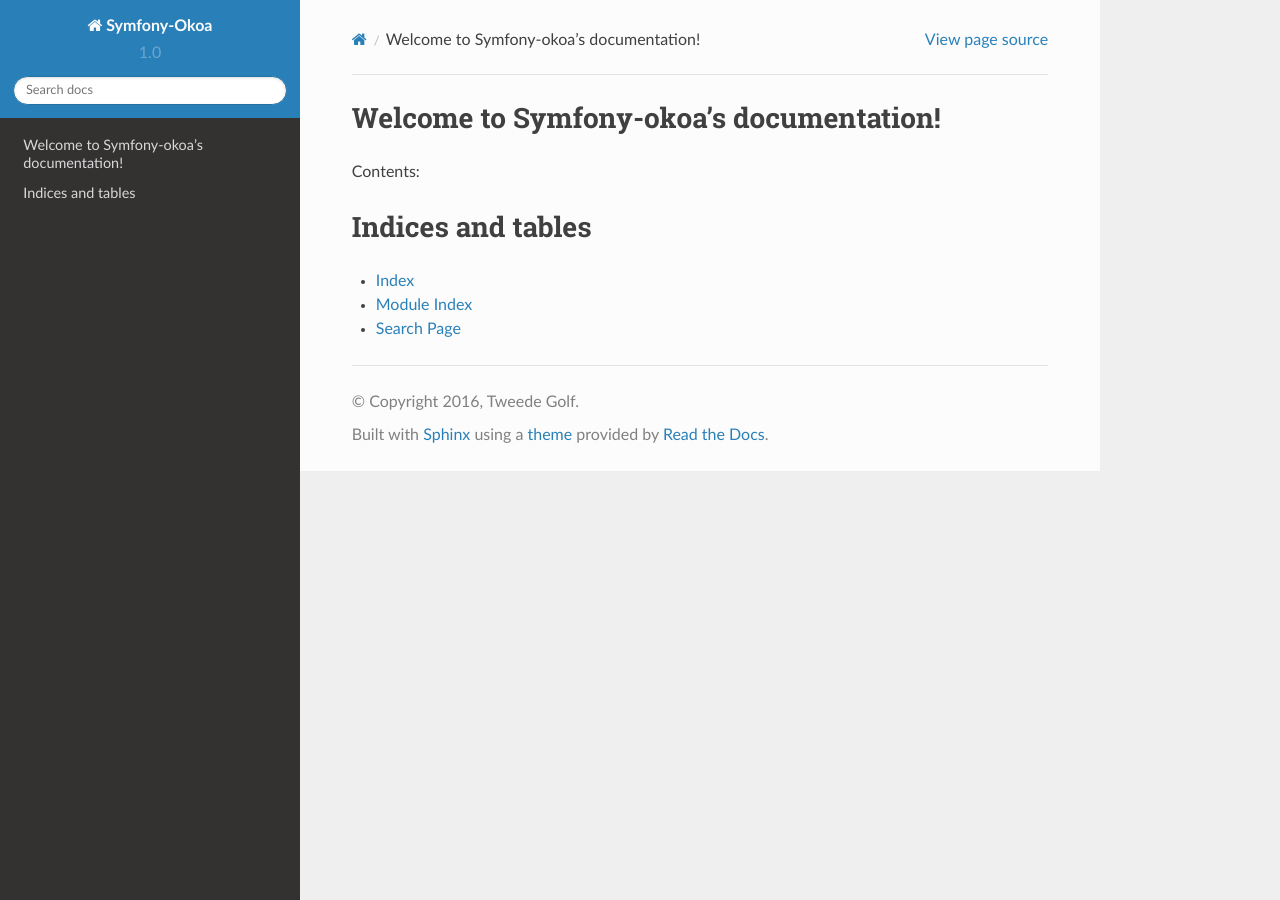
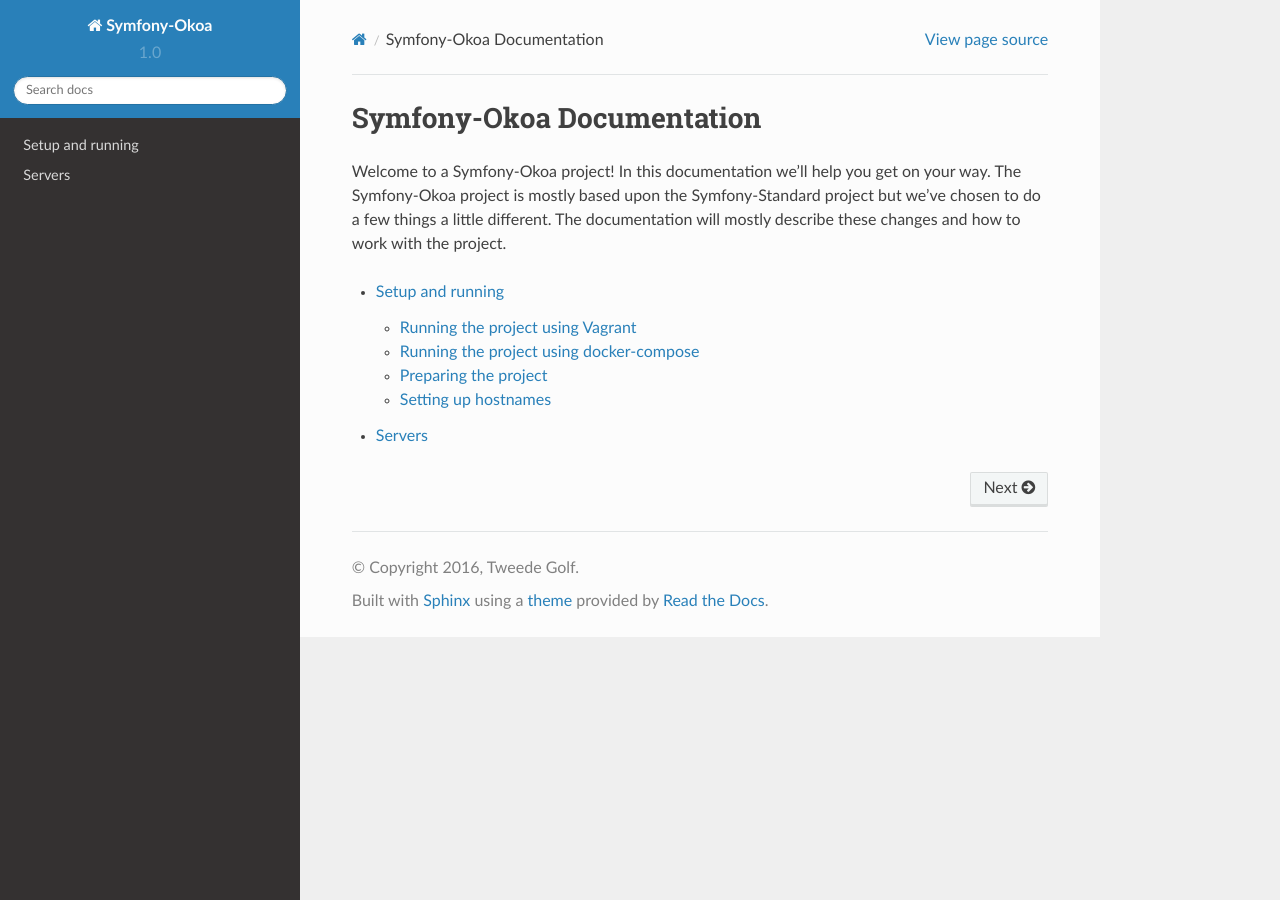
Before and after one commit to tweedegolf/symfony-okoa, a Sphinx documentation site: the page built from docs/index.rst, in a window 1280 px wide. Built offline with Sphinx 7.4.7 and the Read the Docs theme 2.0.0, drawn with Linux system fonts in a browser that asks for light colours; some of the changed lines change nothing that is shown.

Commit message:
Add setup and server documentation

```diff
--- a/docs/index.rst
+++ b/docs/index.rst
@@ -1,21 +1,15 @@
-.. Symfony-okoa documentation master file, created by
-   sphinx-quickstart on Sun May 29 19:55:08 2016.
-   You can adapt this file completely to your liking, but it should at least
-   contain the root `toctree` directive.
+Symfony-Okoa Documentation
+==========================
 
-Welcome to Symfony-okoa's documentation!
-========================================
 
-Contents:
+Welcome to a Symfony-Okoa project! In this documentation we'll help you get on
+your way. The Symfony-Okoa project is mostly based upon the Symfony-Standard
+project but we've chosen to do a few things a little different. The
+documentation will mostly describe these changes and how to work with the
+project.
 
 .. toctree::
-   :maxdepth: 2
+    :maxdepth: 2
 
-
-
-Indices and tables
-==================
-
-* :ref:`genindex`
-* :ref:`modindex`
-* :ref:`search`
+    setup_and_running
+    servers
--- /dev/null
+++ b/docs/servers.rst
@@ -0,0 +1,61 @@
+Servers
+=======
+In this document we'll take a brief tour of the services required to run the
+project and the packages available for us.
+
+Let's see an overview of the services in this project and their primary
+purpose:
+
+``app``
+    This is the primary container with which developers can interact with the
+    project. This container contains all the dependencies required to build the
+    documentation. It contains the package managers required to install both
+    PHP and JS dependencies. It contains a CLI version of PHP and a nodejs
+    version to interact with the project and to build scripts, stylesheets and
+    other assets. Required for this of course is the mounted project folder.
+    Ports have been forwarded to allow you to use livereload and view
+    the docs if either of these servers is running.
+
+``php``
+    This is the container for the php-fpm server. This is the container that
+    will handle any PHP requests forwarded by nginx. This container therefor has
+    the project folder mounted. Note that this container does not have a CLI
+    version of PHP and cannot be used to run command line symfony tasks or
+    install composer dependencies.
+
+``nginx``
+    The webserver for the project. All HTTP requests to the project will go
+    through this server and may be redirected or served directly by the
+    webserver. Note that the webserver container also has the project folder
+    mounted. Two versions of the project have been configured. One runs in
+    production settings on http://localhost/, another runs in development
+    settings on http://localhost:8080/. Note that the production version runs
+    on http://localhost:8880 if you're using vagrant.
+
+``mailhog``
+    A debug mail server which allows you to view sent emails (as long as the
+    project has been configured to send them through mailhog). Visit the
+    viewer on http://localhost:1080/
+
+``psql``
+    The PostgreSQL database server. Note that the database server has been
+    configured for persistent storage, but by default it does so only as long
+    as the container is not destroyed (i.e. ``docker-compose rm psql``). This
+    container also has no access to the project folder. The psql server is
+    also available outside of the containers on port 5432.
+
+``selenium``
+    Contains a selenium hub server. Both the firefox and the chrome containers
+    connect to here so tests have a central connection point. Tests will use
+    this instance instead of directly talking to chrome and/or firefox. The
+    instance is visible outside containers on http://localhost:4444/
+
+``chrome``
+    Contains a virtual desktop using xvfb which can run Google Chrome. You can
+    view (and interact with) what is going on by visiting (using a VNC viewer)
+    ``vnc://localhost:15900/`` (e.g. using Screen Sharing on your Mac).
+
+``firefox``
+    Contains a virtual desktop using xvfb which can run Mozilla Firefox. You can
+    view (and interact with) what is going on by visiting (using a VNC viewer)
+    ``vnc://localhost:15901/`` (e.g. using Screen Sharing on your Mac).
--- /dev/null
+++ b/docs/setup_and_running.rst
@@ -0,0 +1,186 @@
+Setup and running
+=================
+
+Running this project is relatively easy. It makes use of `docker`_ and
+`Docker Compose`_. If you're running Linux, then you can easily setup docker
+to run on your local machine. For Mac and Windows you can either use
+`Docker Machine`_ (not recommended), use the `docker for mac/windows beta`_
+(which is invite-only at the time of this writing, and still has some
+performance issues), or you can use `vagrant`_ with the provided
+``Vagrantfile``. This latter method is currently recommended for Mac and
+Windows users, but does require some extra commands every now and then. For
+Linux users unable or unwilling to use docker this method is also a viable
+option.
+
+In this document we'll quickly walk through running the project either using
+just plain Docker Compose or using vagrant, see the relevant sections below.
+
+Finally it is also possible to run this project manually without the use of
+docker or vagrant. Make sure you use a recent PHP version to do this. You may
+need to install additional dependencies. The best way to find out is to look
+through ``tasks/docker/app_debug/Dockerfile`` and ``docker-compose.yml``.
+
+Running the project using Vagrant
+---------------------------------
+You can install vagrant by going to the `vagrant website`_ and picking the
+download for your relevant platform. Vagrant creates virtual machines and for
+the ``Vagrantfile`` provided we recommend `virtualbox`_, for which you can also
+find download links on their website.
+
+Using `homebrew`_ and `homebrew-cask`_ for your mac you can easily install
+vagrant and virtualbox::
+
+    brew tap caskroom/cask
+    brew cask install virtualbox vagrant
+
+Once you have vagrant and virtualbox installed, you can go to the project root
+using your terminal/command line and enter the following command::
+
+    vagrant up
+
+This will start downloading a virtual machine image file and then configure the
+virtual machine so it can run our Docker Compose setup. Once you're back
+at your prompt you should be able to run ``vagrant ssh`` to enter your virtual
+machine. On your virtual machine command prompt you will directly be forwarded
+to the project root directory. From here you can issue all your compose commands
+as explained in the section below.
+
+For your convenience a wrapper script has been created that will run
+``vagrant up``, log in to the server and run ``docker-compose up``: simply run
+``bin/vagrant`` in the future to directly open the virtual machine and directly
+get the webserver and other services going.
+
+Running the project using docker-compose
+----------------------------------------
+For Linux machines (and hopefully when Docker for Windows/Mac matures) you're
+not required to manually setup a virtual machine. In the case of Linux docker
+containers will directly run within your operating system, giving you an
+advantage over users of a virtual machine: starting up containers after they
+have been build is almost instantaneous. This is the main difference that is
+important for this project: while virtual machines need to boot an entire
+set of virtual hardware and a complete operating system, a container can re-use
+these parts from the host operating system. This means that containers can start
+almost as fast as normal applications.
+
+To get started you will first have to install docker and docker compose. Please
+see the relevant installation instructions on the docker website for your
+platform for details. Once you have docker running (you should be able to do
+``docker ps`` and not get any error) you can directly start building the
+containers for this project by running::
+
+    docker-compose up
+
+At the first run this will start the building process. This may take some time
+as some dependencies will have to be compiled and some packages will have to be
+downloaded. Note that you'll need a stable internet connection for this to
+complete. If this process fails, please run the command again.
+
+Once building is completed compose will start all the containers required for
+this project (e.g. a webserver, a database server, a php-fpm server, some
+selenium test browsers). Any subsequent runs do not need to pass through the
+build phase and will start up quickly.
+
+You should notice some logging output appearing once the containers have been
+started. If you're not interested in all this logging you can instead start the
+containers using::
+
+    docker-compose up -d
+
+Notice the ``-d`` flag, this detaches the containers and runs them in the
+background. If you run compose this way but still need to view the logs of some
+container you can simply do so using ``docker-compose logs [container]``.
+Another command that may help you see what is going on is ``docker-compose ps``.
+This command will show you the current status of all containers and the ports
+assigned to them.
+
+You may wonder what containers are available. The best way to get a feel for
+that is to take a look at the ``docker-compose.yml`` file in the root of the
+project. Inside of this yaml file a section ``services`` defines which types
+of containers you can use. The keys under this section are also the names you
+can use for other commands compose provides. Take a look at
+``docker-compose --help`` for a list of commands available.
+
+Running one-off commands
+^^^^^^^^^^^^^^^^^^^^^^^^
+As you may have noticed compose works around the idea of services. However some
+tasks you will do during normal development don't directly involve any of these
+services. To run one-off commands such as ``gulp build`` or ``gulp watch`` you
+will most of the time use the ``app`` container. Running these commands is
+actually quite simple using the ``docker-compose run`` command compose provides.
+As an example, see how we execute ``gulp build``::
+
+    docker-compose run app gulp build
+
+There are some caveats however: these commands we run here are running in
+another instance of the app container. Don't expect to be able to directly
+influence processes from other containers. Instead, use ``docker-compose``
+to stop and start services.
+
+Also by default the app container will run without any ports mapped. This means
+that commands such as ``gulp watch`` with its livereload server and
+``bin/docs server`` with its documentation server will not be available outside
+the container. To map ports, you need to use an extra flag with the run
+command (as shown with the watch command below)::
+
+    docker-compose run --service-ports app gulp watch
+
+You may find this tedious to remember and a somewhat large command to type, so
+for your convenience the ``bin/run`` command will setup all the flags so that
+you can simply run ``bin/run gulp watch`` instead. To save even more typing you
+can use ``bin/run`` without any arguments. This allows you to just type
+``gulp watch``, but don't forget that you're now running commands inside a
+container. Files outside the application folder are not synced back to the host.
+
+Preparing the project
+---------------------
+Now that you have seen how to run commands, you're ready to begin using the
+actual project. The project needs to setup some database settings, install
+dependencies and may need to do other things. All these commands have been
+gathered in a simple command for your convenience::
+
+    bin/setup
+
+Note that you'll need to run this command within the ``app`` container, so
+you should actually do (for hosts using docker-compose directly)::
+
+    host$ bin/run
+    cont$ bin/setup
+
+For hosts not using docker-compose directly::
+
+    host$ vagrant up
+    host$ vagrant ssh
+    virt$ bin/run
+    cont$ bin/setup
+
+Once the setup command completes all dependencies should have been installed,
+and the database should have been setup so that the project runs. If you haven't
+done so already you can now start all servers by running ``docker-compose up``
+and visit http://localhost:8080/ in your browser to hopefully see the
+homepage of your project.
+
+Setting up hostnames
+--------------------
+Hostnames are resolved differently inside the containers as compared to outside
+of the containers. If you want to use a custom hostname then you'll have to set
+it up twice. Firstly, take a look at the ``docker-compose.yml`` file under the
+``services`` key you should find a ``nginx`` key. This is the main webserver
+through which web requests will go. You may notice a ``aliases`` section under
+the nginx service. This defines the hostnames which will resolve to the
+webserver.
+
+Outside of the container you'll need to adjust your hosts file to direct
+requests from the same aliases you specified to go to localhost (``127.0.0.1``).
+Instead of manually adjusting your hosts file you could also choose to setup
+something such as dnsmasq, which allows you to set a wildcard for some custom
+tld.
+
+.. _docker: https://www.docker.com/
+.. _Docker Compose: https://docs.docker.com/compose/
+.. _Docker Machine: https://docs.docker.com/machine/
+.. _docker for mac/windows beta: https://beta.docker.com/
+.. _vagrant: https://www.vagrantup.com/
+.. _vagrant website: https://www.vagrantup.com/
+.. _virtualbox: https://www.virtualbox.org/
+.. _homebrew: http://brew.sh/
+.. _homebrew-cask: https://caskroom.github.io/
```
